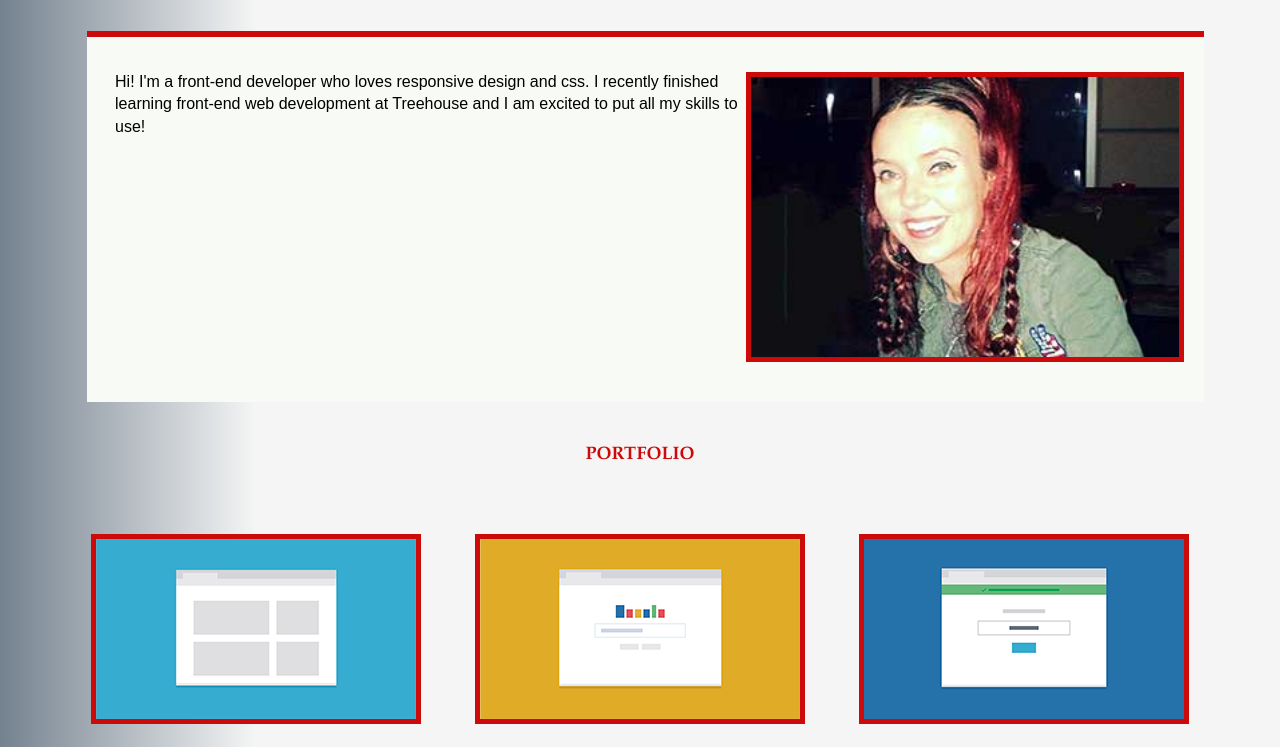
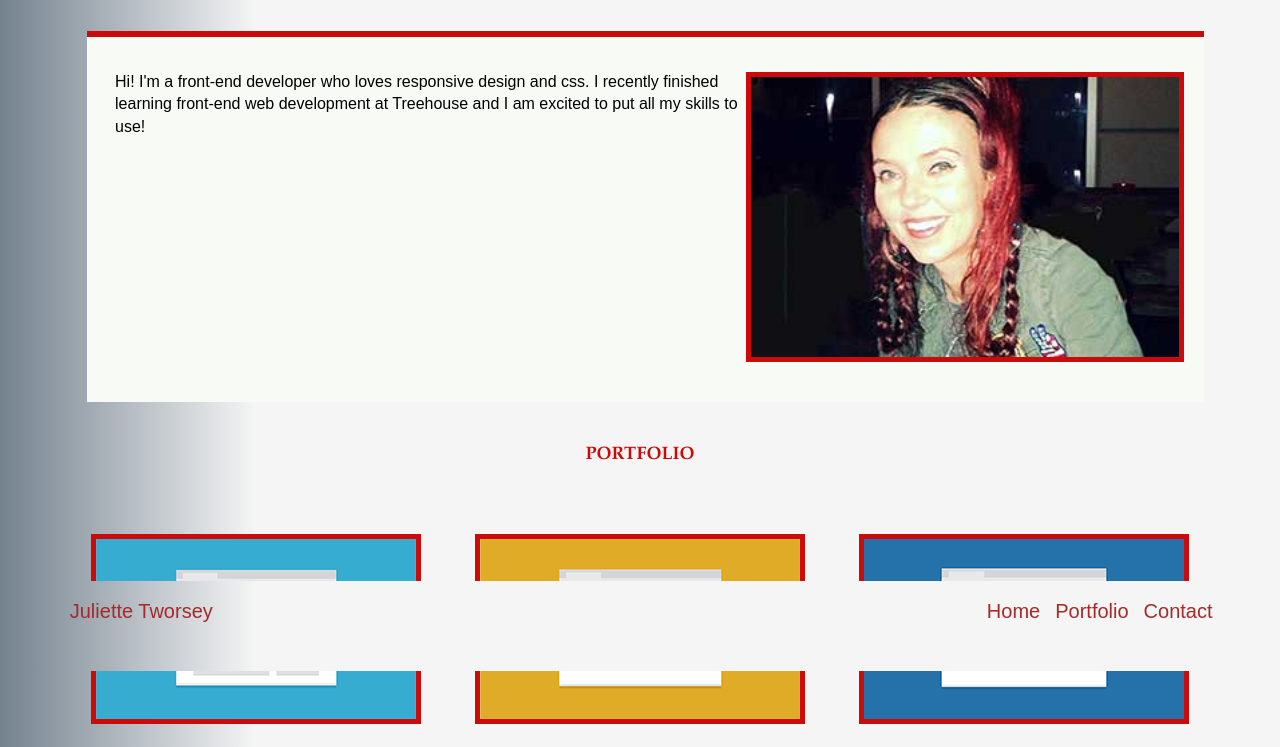
Before and after one commit to firebuggirl/stickyheadercsstosass, a website: page index.html in a window 1280 px wide. Shown: the part 129-876 px from the top of the page. Drawn offline with Linux system fonts and the light colour scheme; a web font is replaced by a local one.

Commit message:
Sass-cache + Sticky Footer

```diff
--- a/index.html
+++ b/index.html
@@ -14,6 +14,7 @@
 <div id="wrapper">
   <div id="header">
     <div class="name"><h3 id="top">Juliette Tworsey</h3></div>
+
     <div class="main-nav" id="toggle-view">
 
     <img id="toggle" src="images/toggle.png" alt="toggle"/>
@@ -95,13 +96,16 @@
         <p class="contact">Email <span id="email">email@yoursite.com</span></p>
    </footer>
 
+
+<div id="footer-height">
     <div class="footer-nav">
           <ul class="nav">
             <li><a href="#">Home</a></li>
             <li><a href="#">Portfolio</a></li>
             <li><a href="#">Contact</a></li>
         </ul>
-    </div>
+
+  </div>
 
     <div class="end">
       <span class="name-foot">Juliette Tworsey</span>
@@ -110,6 +114,12 @@
 
 
   </div>
+</div>
+
+
+
+
+
 
 
   <script src="js/app.js"></script>
--- a/scss/base/_footer.scss
+++ b/scss/base/_footer.scss
@@ -3,12 +3,14 @@ footer{
   @extend %flex_column;
   background-color: #F8FBF5;
   @extend %centered;
+  height: 350px;
+  &:hover{
+   border-bottom: 10px solid $red;
+
+ }
 
 }
-footer:hover{
 
-  border-bottom: 10px solid $red;
-}
 
 h2.contact{
   font-size: 18px;
@@ -20,6 +22,7 @@ p.contact{
   margin-right: 10px;
 }
 
+
 .footer-nav{
   display: none;
 }
@@ -28,6 +31,16 @@ p.contact{
   @extend %flex;
   @extend %flex_row;
   @extend %flex_space_between;
+  @include grey_ltr;
   color: $red;
-  margin-top: 25px;
+  /*margin-top: 5px;*/
+  position: fixed;
+  bottom: 0;
+  left: 0;
+  right: 0;
+  padding-left: 5%;
+  padding-right: 5%;
+  padding-top: 2%;
+  padding-bottom: 2%;
+  z-index: 10;
 }
--- a/scss/base/_header.scss
+++ b/scss/base/_header.scss
@@ -18,6 +18,7 @@
   top: 0;
   left: 0;
   right: 0;
+
   padding-left: 0;
   z-index: 10;
 }
--- a/scss/base/_mobilefirst.scss
+++ b/scss/base/_mobilefirst.scss
@@ -1,6 +1,5 @@
 #top:hover{
-  -webkit-transform: scale3d(1.1, 1.1, 1.1);
-   transform: scale3d(1.1, 1.1, 1.1);
+  @include transform_1;
 }
 
 
--- a/scss/components/_mixins.scss
+++ b/scss/components/_mixins.scss
@@ -19,6 +19,9 @@
   }
   @else if $point == fullscreen {
     @media (min-width: 1024px) { @content; }
+  }
+  @else if $point == large_screen {
+    @media (min-width: 1280px) { @content; }
   }
 }
 
@@ -148,3 +151,19 @@
         palette(grey, xx-light) 20%
       );
 }
+
+// Transform effect
+@mixin transform_1{
+  -webkit-transform: scale3d(1.1, 1.1, 1.1);
+   transform: scale3d(1.1, 1.1, 1.1);
+}
+
+//Transition effect
+// Ex include:   @include transition(all .5s ease);
+@mixin transition($trans...) {
+  -webkit-transition: $trans;
+  -moz-transition: $trans;
+  -ms-transition: $trans;
+  -o-transition: $trans;
+  transition: $trans;
+}
--- a/scss/components/variables/_colors.scss
+++ b/scss/components/variables/_colors.scss
@@ -11,22 +11,23 @@ $beige: #ECDDBE;
 $mustard: #FCAD0D;
 $grnblue: #2A4550;
 $teal: #217C7E;
+$teal-green:  #669999;
 $lightteal: #496069;
 $burgundy: #350514;
 $rose: #7E272D;
 $drkred: #710000;
 $white          : #fff;
 $black          : #000;
+$river-bed      : #48525c;
 $grey           : #878787;
 $regent-st-blue : #add8e6;
-$river-bed      : #48525c;
+$scooter        : #39add1;
 $yellow-orange  : #ffa949;
 $fountain-blue  : #52bab3;
 $emerald        : #5ece7f;
 $sunglo         : #e67478;
 $coral          : #ff784f;
 $purple-majesty : #9279c3;
-$scooter        : #39add1;
 
 // Functional color variables
 
--- a/scss/media/_fullscreen.scss
+++ b/scss/media/_fullscreen.scss
@@ -1,13 +1,13 @@
 @include bp(fullscreen) {
 
   .name {
-  	margin-top: 40px;
+  	margin-top: 45px;
 
   }
 #top{
   @include flex;
   @include flex_align_start;
-  margin-left: em(40px);
+  margin-left: calc(6.6% + 3px);
 }
 #top:hover{
   -webkit-transform: none;
@@ -19,8 +19,7 @@
   @include flex_justify_end;
 	font-weight: 600;
   font-size: 20px;
-	/*margin-right: em(15px);*/
-  margin-left: 30px;
+	margin-right: 2%;
 	margin-top: -65px;
 
 }
@@ -54,7 +53,8 @@ section{
 }*/
 
 #intro1{
-  flex-basis: 40%;
+  /*flex-basis: 40%;*/
+  width: 50%;
   height: em(290px);
   margin-bottom: em(30px);
 
@@ -77,13 +77,16 @@ div.footer-nav {
   }
 
 .name-foot {
-	margin-top: -62px;
+	margin-top: -49px;
+  margin-left: .5%;
 	color: brown;
   font-size: 20px;
 }
 
 .footer-nav > ul{
   font-size: 20px;
+  margin-top: -49px;
+  margin-right: -1%;
 
 }
 .top {
@@ -103,10 +106,18 @@ a{
     font-weight: 800;
 }
 
+#footer-height{
+  max-height: 10vh;
+}
+footer{
+  /*margin-bottom: 2%;*/
+  padding-bottom: 5%;
+}
 .footer-nav {
+    @include flex_justify_end;
 	  font-weight: 600;
 	  margin-right: 10px;
-	  @include flex_justify_end;
+
 }
 
 
--- a/scss/media/_tablet.scss
+++ b/scss/media/_tablet.scss
@@ -72,9 +72,24 @@ img#profile-image{
 
 footer{
     @include flex_justify_center;
-    margin-top: 40px;
+    margin-bottom: 8%;
+
 }
 
+.footer-nav{
+  @include grey_ltr;
+  position: fixed;
+  bottom: 0;
+  left: 0;
+  right: 0;
+  height:30px;
+   width:100%;
+  padding-left: 5%;
+  padding-right: 5%;
+  padding-top: 5%;
+padding-bottom: 2%;
+  z-index: 10;
+}
 
 p.contact{
     max-width: 80%;
@@ -84,7 +99,7 @@ p.contact{
     @include flex;
     @include flex_justify_space_between;
     color: brown;
-    margin-top: 20px;
+
 }
 
 .top > a:nth-child(1){
```
Also changed, not shown: css/main.css, 2 other files.
